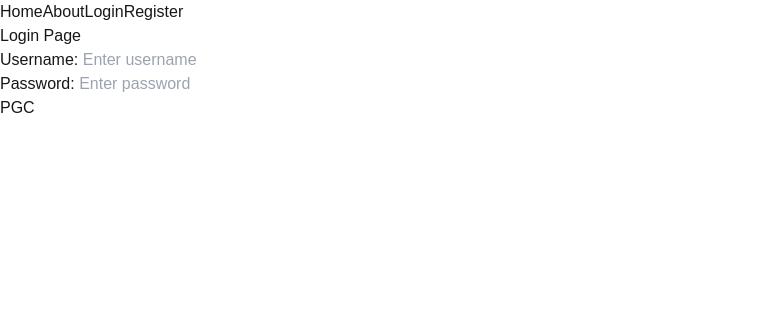
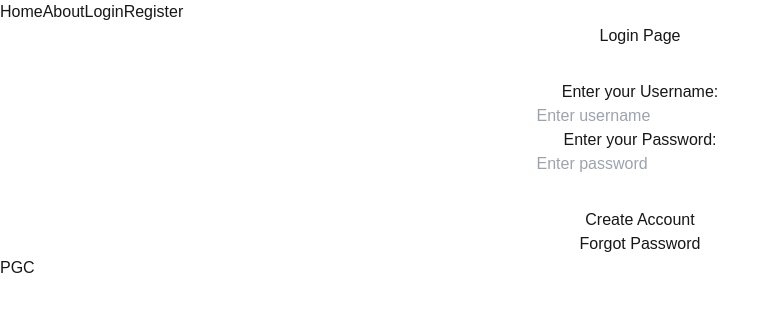
Before and after one commit to AsherHoltham/MongoDB_PGC_Backend, a Next.js app in the folder pgc/: page /login in a window 1280 px wide. Shown: the top 312 px of the page, without its empty margins (0-779 px from the left). Built offline with nearby package versions, Linux system fonts and the light colour scheme.

Commit message:
Starting DB connection

```diff
--- a/pgc/src/app/(auth)/login/page.tsx
+++ b/pgc/src/app/(auth)/login/page.tsx
@@ -1,11 +1,33 @@
 import { LoginForm } from "../../components/login_form";
+import Link from "next/link";
+import { usePathname } from "next/navigation";
 
 export default function Login() {
     return (
     <div>
         <main>
-            <h1>Login Page</h1>
-            <LoginForm />
+            <div style={{ textAlign: "center", marginBottom: "2rem" }}>
+                <h1>Login Page</h1>
+            </div>
+            <div style={{ textAlign: "center", marginBottom: "2rem" }}>
+                <LoginForm />
+            </div>
+            <div style={{ textAlign: "center" }}>
+                <Link
+                    href = "/register"
+                    className = {"mr-4 text-blue-500"}
+                    >
+                        Create Account
+                </Link>
+            </div>
+            <div style={{ textAlign: "center" }}>
+                <Link
+                    href = "/forgot-password"
+                    className = {"mr-4 text-blue-500"}
+                    >
+                        Forgot Password
+                </Link>
+            </div>
         </main>
     </div>
     );
--- a/pgc/src/app/components/login_form.tsx
+++ b/pgc/src/app/components/login_form.tsx
@@ -4,11 +4,13 @@ export const LoginForm = () => {
     return (
         <div>
             <form>
-                <label>Username: </label>
+                <label>Enter your Username:</label>
+                <br />
                 <input type="text" id="username" name="username" required  placeholder="Enter username" ></input>
             </form>
             <form>
-                <label>Password: </label>
+                <label>Enter your Password:</label>
+                <br />
                 <input type="text" id="password" name="password" required  placeholder="Enter password" ></input>
             </form>
         </div>
```
Also changed, not shown: pgc/src/app/(auth)/forgot-password/page.tsx (+14 -1 lines), pgc/src/app/(auth)/register/page.tsx (+24 -1 lines), pgc/src/app/components/user_init_form.tsx (added, +18 -0 lines).
